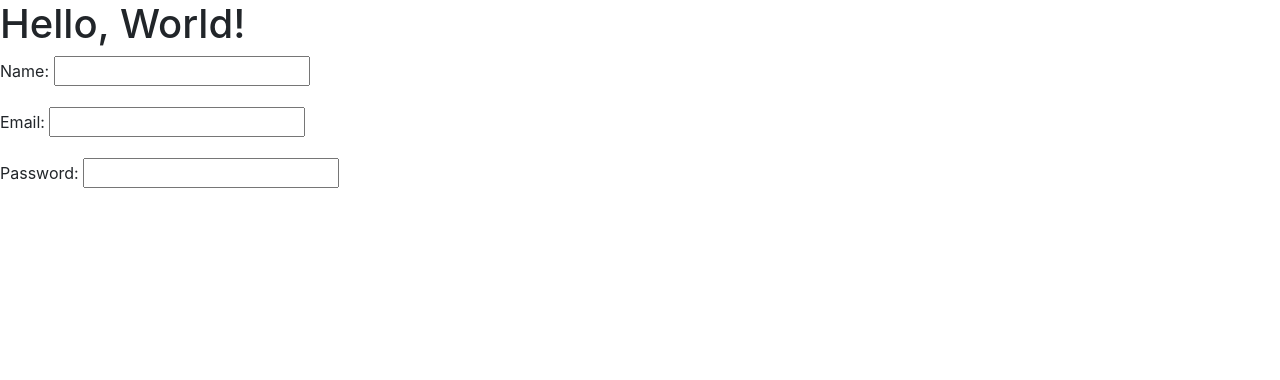
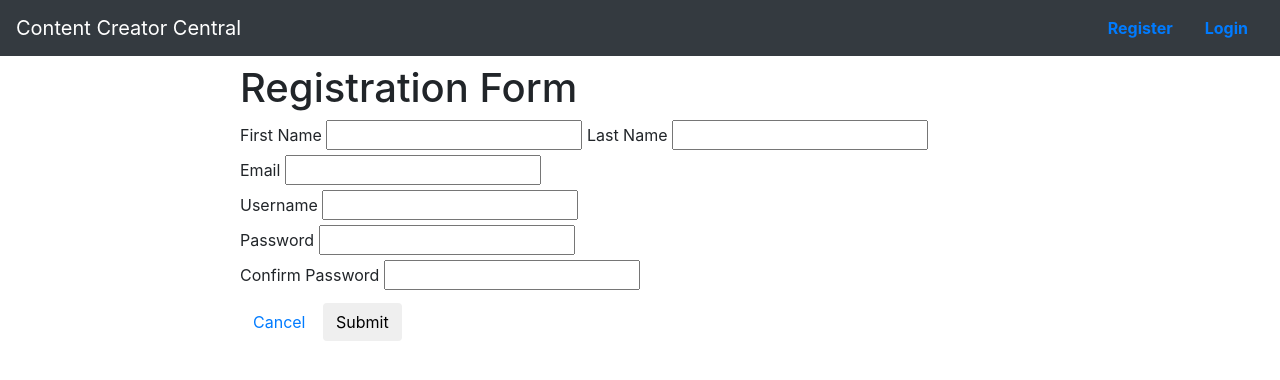
Before and after one commit to krvcorp/pong-frontend, a Django app: page /register/ in a window 1280 px wide. Shown: the top 380 px of the page. Run offline with Django 4.2, Linux system fonts and the light colour scheme; some libraries are stand-ins or nearby versions.

Commit message:
Profile editing

```diff
--- a/base/admin.py
+++ b/base/admin.py
@@ -1,4 +1,6 @@
 from django.contrib import admin
-from .models import Creator
+from .models import User, Company, Message
 
-admin.site.register(Creator)
+admin.site.register(User)
+# admin.site.register(Company)
+admin.site.register(Message)
--- a/base/forms.py
+++ /dev/null
@@ -1,8 +0,0 @@
-from django.forms import ModelForm
-from .models import Creator
-
-
-class CreatorCreationForm(ModelForm):
-    class Meta:
-        model = Creator
-        fields = ["name", "email", "password"]
--- a/base/models.py
+++ b/base/models.py
@@ -2,7 +2,7 @@ from django.db import models
 from django.contrib.auth.models import AbstractUser
 
 
-class Creator(models.Model):
+class User(AbstractUser):
     name = models.CharField(max_length=50)
     email = models.EmailField(unique=True, null=True)
     phone = models.CharField(max_length=50)
@@ -15,5 +15,26 @@ class Creator(models.Model):
     updated_at = models.DateTimeField(auto_now=True)
     password = models.CharField(max_length=50)
 
+    USERNAME_FIELD = "email"
+    REQUIRED_FIELDS = ["username", "password"]
+
     def __str__(self):
-        return self.name
+        return str(self.id) + " " + self.email
+
+
+class Message(models.Model):
+    user = models.ForeignKey(User, on_delete=models.SET_NULL, null=True)
+    message = models.TextField()
+    created_at = models.DateTimeField(auto_now_add=True)
+    updated_at = models.DateTimeField(auto_now=True)
+
+    def __str__(self):
+        return str(self.id) + " " + self.message
+
+
+class Company(models.Model):
+    name = models.CharField(max_length=50)
+    description = models.TextField()
+
+    def __str__(self):
+        return self.namezs
--- a/base/templates/index.html
+++ b/base/templates/index.html
@@ -1,5 +1 @@
-{% extends "base.html" %} {% block page_content %}
-<h1>Hello, World!</h1>
-<a href="{% url 'register' %}">Register</a>
-<a href="{% url 'login' %}">Login</a>
-{% endblock %}
+{% extends "base.html" %} {% block page_content %} {% endblock %}
--- a/base/templates/register.html
+++ b/base/templates/register.html
@@ -1,3 +1,41 @@
 {% extends "base.html" %} {% block page_content %}
-<h1>Hello, World!</h1>
-{{ form.as_p }} {% endblock %}
+<div class="layout__body mx-auto my-2" style="width: 800px">
+	<form class="form" action="" method="POST">
+		{% csrf_token %}
+
+		<h1>Registration Form</h1>
+		<div class="form__group">
+			<label for="first_name">First Name</label>
+			<input required type="text" name="first_name" />
+
+			<label for="last_name">Last Name</label>
+			<input required type="text" name="last_name" />
+		</div>
+
+		<div class="form__group">
+			<label for="email">Email</label>
+			<input required type="text" name="email" />
+		</div>
+
+		<div class="form__group">
+			<label for="username">Username</label>
+			<input required type="text" name="username" />
+		</div>
+
+		<div class="form__group">
+			<label for="password">Password</label>
+			<input required type="password" name="password1" />
+		</div>
+
+		<div class="form__group">
+			<label for="password">Confirm Password</label>
+			<input required type="password" name="password2" />
+		</div>
+
+		<div class="form__action my-2">
+			<a class="btn btn--dark" href="{{request.META.HTTP_REFERER}}">Cancel</a>
+			<button class="btn btn--main" type="submit">Submit</button>
+		</div>
+	</form>
+</div>
+{% endblock %}
--- a/base/urls.py
+++ b/base/urls.py
@@ -5,4 +5,7 @@ urlpatterns = [
     path("", views.index, name="index"),
     path("register/", views.register, name="register"),
     path("login/", views.login, name="login"),
+    path("chat/", views.chat, name="chat"),
+    path("logout/", views.logout, name="logout"),
+    path("profile/", views.profile, name="profile"),
 ]
--- a/base/views.py
+++ b/base/views.py
@@ -1,7 +1,9 @@
 from django.shortcuts import render, redirect
-from django.contrib.auth import authenticate, login, logout
-from .models import Creator
-from .forms import CreatorCreationForm
+from django.contrib.auth import authenticate
+from django.contrib.auth import login as auth_login
+from django.contrib.auth import logout as auth_logout
+from django.contrib.auth.decorators import login_required
+from .models import User, Message
 
 
 def index(request):
@@ -9,18 +11,91 @@ def index(request):
 
 
 def register(request):
-    form = CreatorCreationForm(request.POST or None)
+    context = {}
+
     if request.method == "POST":
-        if form.is_valid():
-            user = form.save(commit=False)
-            user.username = user.username.lower()
+        username = request.POST.get("username")
+        password1 = request.POST.get("password1")
+        password2 = request.POST.get("password2")
+        email = request.POST.get("email")
+        name = (
+            request.POST.get("first_name").strip()
+            + " "
+            + request.POST.get("last_name").strip()
+        )
+
+        # Confirm matching passwords
+        if password1 == password2:
+            user = User.objects.create_user(
+                username=username, password=password1, email=email, name=name
+            )
             user.save()
-            login(request, user)
-            return render(request, "index.html")
+            return redirect("login")
+        else:
+            # TODO: Add error message password mismatch
+            return redirect("register")
 
     if request.method == "GET":
-        return render(request, "register.html", {"form": form})
+        return render(request, "register.html", context)
 
 
 def login(request):
+    if request.method == "POST":
+        print("login post")
+        email = request.POST.get("email")
+        password = request.POST.get("password")
+        print(email + password)
+        user = authenticate(username=email, password=password)
+        print(user)
+        if user is not None:
+            auth_login(request, user)
+            return redirect("chat")
+        else:
+            # TODO: Add error message invalid credentials
+            return redirect("login")
     return render(request, "login.html")
+
+
+def chat(request):
+    if request.method == "POST":
+        message = request.POST.get("message")
+        user = request.user
+        new_message_object = Message.objects.create(user=user, message=message)
+        new_message_object.save()
+        return redirect("chat")
+
+    if request.method == "GET":
+        messages = Message.objects.all()
+        context = {"messages": messages}
+        return render(request, "chat.html", context)
+
+
+def logout(request):
+    auth_logout(request)
+    return redirect("index")
+
+
+# Update a user's profile with new information that they submitted in the form in the profile page.
+@login_required
+def profile(request):
+    if request.method == "POST":
+        # get new information from the form
+        name = (
+            request.POST.get("first_name").strip()
+            + " "
+            + request.POST.get("last_name").strip()
+        )
+        phone = request.POST.get("phone")
+        email = request.POST.get("email")
+        phone = request.POST.get("phone")
+        address = request.POST.get("address")
+        city = request.POST.get("city")
+        state = request.POST.get("state")
+        zipcode = request.POST.get("zipcode")
+        country = request.POST.get("country")
+        # update the user's profile with the new information
+        user = request.user
+
+        return redirect("profile")
+    if request.method == "GET":
+        return render(request, "profile.html")
--- a/content/templates/base.html
+++ b/content/templates/base.html
@@ -1,9 +1,91 @@
+<!DOCTYPE html>
+<html lang="en">
+	<head>
+		<meta charset="UTF-8" />
+		<meta name="viewport" content="width=device-width, initial-scale=1.0" />
+		<meta http-equiv="X-UA-Compatible" content="ie=edge" />
+		<title>Content Creator Central</title>
 		<link
 			rel="stylesheet"
 			href="https://stackpath.bootstrapcdn.com/bootstrap/4.1.3/css/bootstrap.min.css"
 			integrity="sha384-MCw98/SFnGE8fJT3GXwEOngsV7Zt27NXFoaoApmYm81iuXoPkFOJwJ8ERdknLPMO"
 			crossorigin="anonymous"
 		/>
+	</head>
+	<body></body>
+
+		<nav class="navbar navbar-expand-lg navbar-dark bg-dark">
+			<a class="navbar-brand" href="{% url 'index' %}"
+				>Content Creator Central</a
+			>
+			<button
+				class="navbar-toggler"
+				type="button"
+				data-toggle="collapse"
+				data-target="#navbarSupportedContent"
+				aria-controls="navbarSupportedContent"
+				aria-expanded="false"
+				aria-label="Toggle navigation"
+			>
+				<span class="navbar-toggler-icon"></span>
+			</button>
+
+			<div class="collapse navbar-collapse" id="navbarSupportedContent">
+				<ul class="navbar-nav mr-auto">
+					<!-- <li class="nav-item active">
+				<a class="nav-link" href="#"
+					>Home <span class="sr-only">(current)</span></a
+				>
+			</li> -->
+					<!-- <li class="nav-item">
+				<a class="nav-link" href="#">Link</a>
+			</li> -->
+					<!-- <li class="nav-item dropdown">
+				<a
+					class="nav-link dropdown-toggle"
+					href="#"
+					id="navbarDropdown"
+					role="button"
+					data-toggle="dropdown"
+					aria-haspopup="true"
+					aria-expanded="false"
+				>
+					Dropdown
+				</a>
+				<div class="dropdown-menu" aria-labelledby="navbarDropdown">
+					<a class="dropdown-item" href="#">Action</a>
+					<a class="dropdown-item" href="#">Another action</a>
+					<div class="dropdown-divider"></div>
+					<a class="dropdown-item" href="#">Something else here</a>
+				</div>
+			</li> -->
+					<!-- <li class="nav-item">
+				<a class="nav-link disabled" href="#">Disabled</a>
+			</li> -->
+				</ul>
+
+				{% if request.user.is_authenticated %}
+        			<a class="nav-link text-black font-weight-bold" href="{% url 'logout' %}">Logout</a>
+				{% else %}
+					<a class="nav-link text-black font-weight-bold" href="{% url 'register' %}">Register</a>
+					<a class="nav-link text-black font-weight-bold" href="{% url 'login' %}">Login</a>
+				{% endif %}
+
+				<!-- <a class="nav-link" href="{% url 'register' %}">Register</a>
+				<a class="nav-link" href="{% url 'login' %}">Login</a> -->
+				<!-- <form class="form-inline my-2 my-lg-0">
+			<input
+				class="form-control mr-sm-2"
+				type="search"
+				placeholder="Search"
+				aria-label="Search"
+			/>
+			<button class="btn btn-outline-success my-2 my-sm-0" type="submit">
+				Search
+			</button>
+		</form> -->
+			</div>
+		</nav>
 
 		{% block page_content %}{% endblock %}
 
@@ -22,3 +104,5 @@
 			integrity="sha384-ChfqqxuZUCnJSK3+MXmPNIyE6ZbWh2IMqE241rYiqJxyMiZ6OW/JmZQ5stwEULTy"
 			crossorigin="anonymous"
 		></script>
+	</body>
+</html>
--- a/content/urls.py
+++ b/content/urls.py
@@ -17,6 +17,7 @@ from django.contrib import admin
 from django.urls import path, include
 
 urlpatterns = [
-    path('admin/', admin.site.urls),
-    path('', include('base.urls')),
+    path("admin/", admin.site.urls),
+    path("", include("base.urls")),
+    path("accounts/", include("allauth.urls")),
 ]
```
Also changed, not shown: base/templates/chat.html (added, +30 -0 lines), base/templates/login.html (+20 -2 lines), base/templates/profile.html (added, +53 -0 lines), content/settings.py (+62 -37 lines), base/migrations/0001_initial.py, base/migrations/0002_message.py (added), db.sqlite3, 2 other files. Lines whose indentation alone changed are shown as unchanged.
